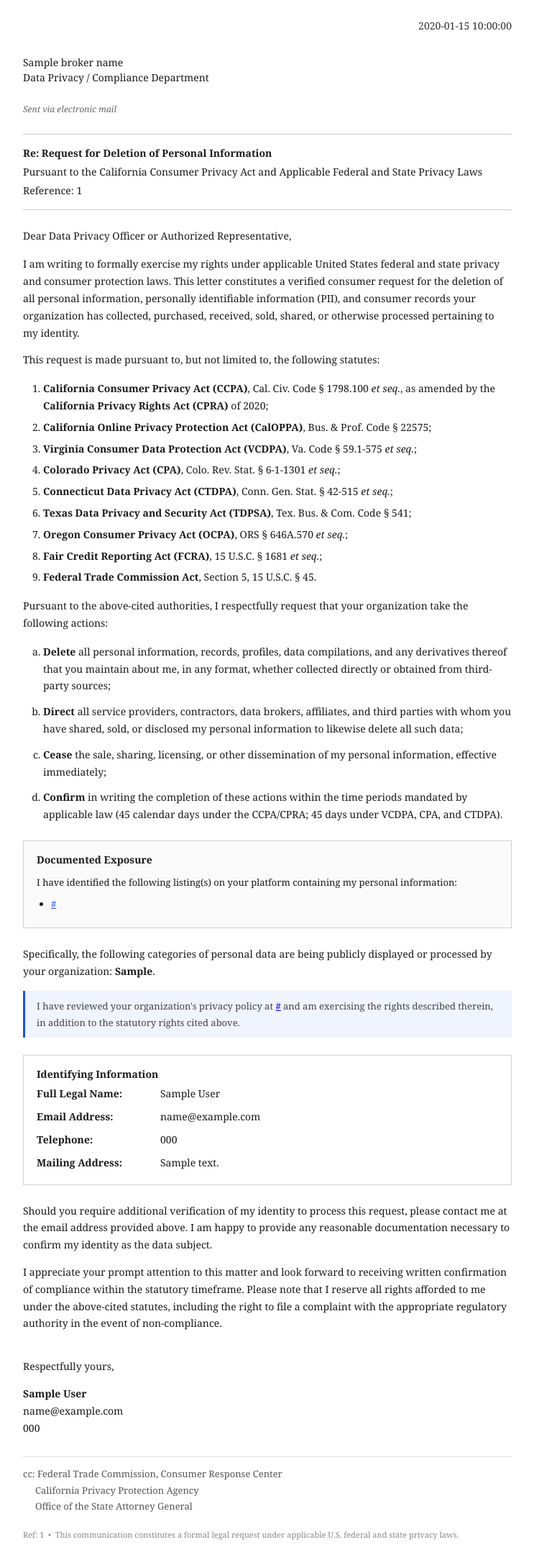
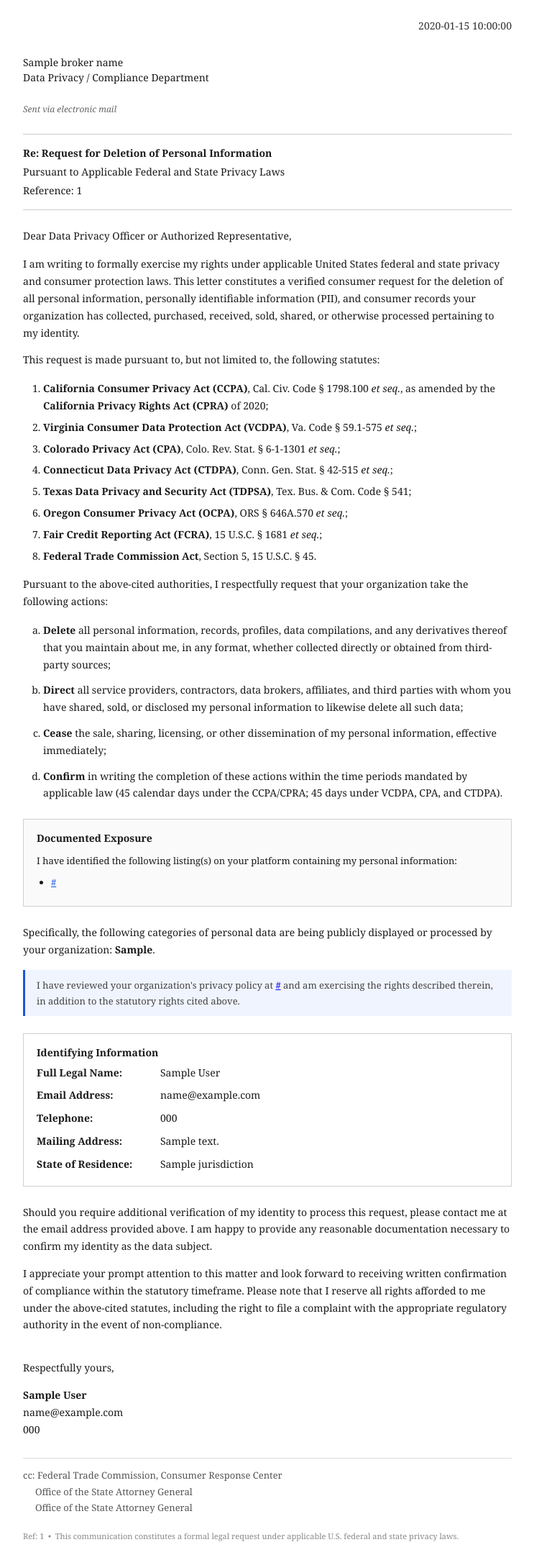
Before and after one commit to Thebul500/privacy-toolkit, a FastAPI app: template templates/ccpa_deletion_request.j2 in a window 1280 px wide. Shown: the whole page at 72% size, without its empty margins (268-1011 px from the left). Before the commit the page ends 2140 px from the top, so only its background shows below. Run offline with FastAPI, Linux system fonts and the light colour scheme; the template is opened without the code that fills it: most values are stand-ins (such as "Sample title", 1, 10 or a date in 2020).

Commit message:
Add state-aware legal templates and state prompt on profile creation
- Template now cites state-specific laws first (IL: PIPPA, BIPA, Right of
  Publicity, Consumer Fraud Act; CA: CCPA/CPRA, CalOPPA; TX: TDPSA; etc.)
  followed by multi-state and federal citations
- CC block dynamically references state AG (IL Attorney General for Illinois)
- "State of Residence" field added to identifying info block
- Profile creation prompts for 2-letter state code
- Subject line changed from "CCPA/GDPR" to "Applicable Privacy Laws"

Co-Authored-By: Claude Opus 4.6 <noreply@anthropic.com>

```diff
--- a/src/removers/email_remover.py
+++ b/src/removers/email_remover.py
@@ -101,6 +101,8 @@ class EmailRemover:
             "listing_urls": evidence["listing_urls"],
             "data_types_found": evidence["data_types_found"],
             "privacy_policy_url": evidence["privacy_policy_url"],
+            "jurisdiction": profile.jurisdiction,
+            "applicable_laws": profile.applicable_laws,
         }
         context.update(extra_vars)
         return template.render(**context)
@@ -164,7 +166,7 @@ class EmailRemover:
         )
         plain_body = _html_to_plain(html_body)
 
-        subject = method.subject or f"Formal Data Deletion Request Pursuant to CCPA/GDPR \u2014 Ref: {request_id}"
+        subject = method.subject or f"Formal Data Deletion Request Pursuant to Applicable Privacy Laws \u2014 Ref: {request_id}"
         from_addr = self.smtp.from_email or self.smtp.username
         from_name = profile.full_name or f"{profile.first_name} {profile.last_name}".strip()
         reply_to = profile.primary_email or from_addr
--- a/templates/ccpa_deletion_request.j2
+++ b/templates/ccpa_deletion_request.j2
@@ -43,7 +43,7 @@
 
 <div class="re-block">
   <p><strong>Re: Request for Deletion of Personal Information</strong></p>
-  <p>Pursuant to the California Consumer Privacy Act and Applicable Federal and State Privacy Laws</p>
+  <p>Pursuant to Applicable Federal and State Privacy Laws</p>
   <p>Reference: {{ request_id }}</p>
 </div>
 
@@ -54,12 +54,35 @@
 <p>This request is made pursuant to, but not limited to, the following statutes:</p>
 
 <ol class="statutes">
+{% if jurisdiction == 'IL' %}
+  <li><strong>Illinois Personal Information Protection Act (PIPPA)</strong>, 815 ILCS 530/1 <em>et seq.</em>;</li>
+  <li><strong>Illinois Biometric Information Privacy Act (BIPA)</strong>, 740 ILCS 14/1 <em>et seq.</em>;</li>
+  <li><strong>Illinois Right of Publicity Act</strong>, 765 ILCS 1075/1 <em>et seq.</em>;</li>
+  <li><strong>Illinois Consumer Fraud and Deceptive Business Practices Act</strong>, 815 ILCS 505/1 <em>et seq.</em>;</li>
+{% elif jurisdiction == 'CA' %}
   <li><strong>California Consumer Privacy Act (CCPA)</strong>, Cal. Civ. Code &sect; 1798.100 <em>et seq.</em>, as amended by the <strong>California Privacy Rights Act (CPRA)</strong> of 2020;</li>
   <li><strong>California Online Privacy Protection Act (CalOPPA)</strong>, Bus. &amp; Prof. Code &sect; 22575;</li>
+{% elif jurisdiction == 'TX' %}
+  <li><strong>Texas Data Privacy and Security Act (TDPSA)</strong>, Tex. Bus. &amp; Com. Code &sect; 541;</li>
+  <li><strong>Texas Identity Theft Enforcement and Protection Act</strong>, Tex. Bus. &amp; Com. Code &sect; 521;</li>
+{% elif jurisdiction == 'VA' %}
   <li><strong>Virginia Consumer Data Protection Act (VCDPA)</strong>, Va. Code &sect; 59.1-575 <em>et seq.</em>;</li>
+{% elif jurisdiction == 'CO' %}
   <li><strong>Colorado Privacy Act (CPA)</strong>, Colo. Rev. Stat. &sect; 6-1-1301 <em>et seq.</em>;</li>
+{% endif %}
+{% if jurisdiction != 'CA' %}
+  <li><strong>California Consumer Privacy Act (CCPA)</strong>, Cal. Civ. Code &sect; 1798.100 <em>et seq.</em>, as amended by the <strong>California Privacy Rights Act (CPRA)</strong> of 2020;</li>
+{% endif %}
+{% if jurisdiction != 'VA' %}
+  <li><strong>Virginia Consumer Data Protection Act (VCDPA)</strong>, Va. Code &sect; 59.1-575 <em>et seq.</em>;</li>
+{% endif %}
+{% if jurisdiction != 'CO' %}
+  <li><strong>Colorado Privacy Act (CPA)</strong>, Colo. Rev. Stat. &sect; 6-1-1301 <em>et seq.</em>;</li>
+{% endif %}
   <li><strong>Connecticut Data Privacy Act (CTDPA)</strong>, Conn. Gen. Stat. &sect; 42-515 <em>et seq.</em>;</li>
+{% if jurisdiction != 'TX' %}
   <li><strong>Texas Data Privacy and Security Act (TDPSA)</strong>, Tex. Bus. &amp; Com. Code &sect; 541;</li>
+{% endif %}
   <li><strong>Oregon Consumer Privacy Act (OCPA)</strong>, ORS &sect; 646A.570 <em>et seq.</em>;</li>
   <li><strong>Fair Credit Reporting Act (FCRA)</strong>, 15 U.S.C. &sect; 1681 <em>et seq.</em>;</li>
   <li><strong>Federal Trade Commission Act</strong>, Section 5, 15 U.S.C. &sect; 45.</li>
@@ -101,6 +124,9 @@
     <tr><td class="info-label">Email Address:</td><td>{{ email }}</td></tr>
     {% if phone %}<tr><td class="info-label">Telephone:</td><td>{{ phone }}</td></tr>{% endif %}
     {% if address %}<tr><td class="info-label">Mailing Address:</td><td>{{ address }}</td></tr>{% endif %}
+{% if jurisdiction %}
+    <tr><td class="info-label">State of Residence:</td><td>{{ jurisdiction }}</td></tr>
+{% endif %}
   </table>
 </div>
 
@@ -118,7 +144,13 @@
 
 <div class="cc-block">
   cc: Federal Trade Commission, Consumer Response Center<br>
+{% if jurisdiction == 'IL' %}
+  &nbsp;&nbsp;&nbsp;&nbsp;&nbsp;Illinois Attorney General, Consumer Protection Division<br>
+{% elif jurisdiction == 'CA' %}
   &nbsp;&nbsp;&nbsp;&nbsp;&nbsp;California Privacy Protection Agency<br>
+{% else %}
+  &nbsp;&nbsp;&nbsp;&nbsp;&nbsp;Office of the State Attorney General<br>
+{% endif %}
   &nbsp;&nbsp;&nbsp;&nbsp;&nbsp;Office of the State Attorney General
 </div>
 
```
Also changed, not shown: src/cli.py (+14 -0 lines), tests/test_cli.py (+1 -1 lines).
